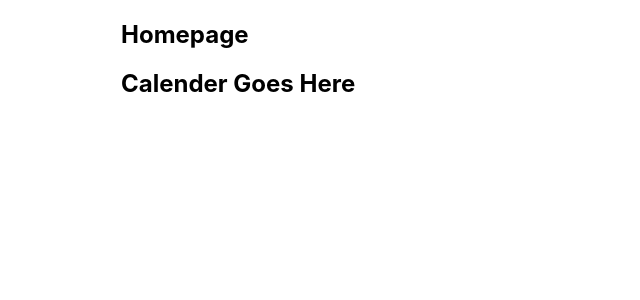
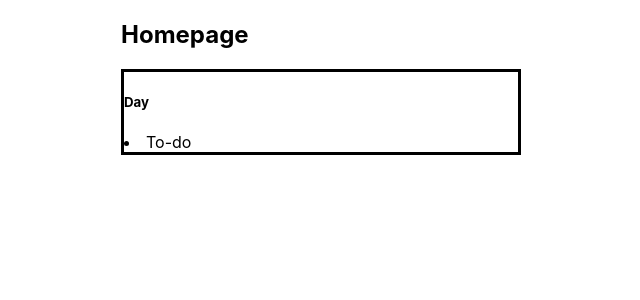
Before and after one commit to dfitzgerald7/calender-front-end, a React (Create React App) app: page / in a window 1280 px wide. Shown: the top 300 px of the page, without its empty margins (319-959 px from the left). Built offline with nearby package versions, Linux system fonts and the light colour scheme.

Commit message:
basic calender component

```diff
--- a/src/App.css
+++ b/src/App.css
@@ -7,3 +7,7 @@
   margin-left: auto;
   margin-right: auto;
 }
+
+.calendarComponent {
+  border-style: solid;
+}
--- a/src/App.js
+++ b/src/App.js
@@ -1,6 +1,6 @@
 import React from 'react';
 import Homepage from './components/Homepage'
-import CalenderContainer from './components/containers/CalenderContainer'
+import CalendarContainer from './components/containers/CalendarContainer'
 import './App.css';
 
 
@@ -8,7 +8,7 @@ function App() {
   return (
     <div className="appContainer">
       <Homepage />
-      <CalenderContainer/>
+      <CalendarContainer/>
     </div>
   );
 }
--- /dev/null
+++ b/src/components/containers/CalendarContainer.js
@@ -0,0 +1,13 @@
+import React, { Component } from 'react';
+import CalendarComponent from '../stateless/CalendarComponent'
+
+class CalendarContainer extends Component {
+
+    render(){
+        return (
+            <CalendarComponent />
+        )
+    }
+}
+
+export default CalendarContainer
--- a/src/components/containers/CalenderContainer.js
+++ /dev/null
@@ -1,12 +0,0 @@
-import React, { Component } from 'react';
-
-class CalenderContainer extends Component {
-
-    render(){
-        return (
-            <h2> Calender Goes Here</h2>
-        )
-    }
-}
-
-export default CalenderContainer
--- /dev/null
+++ b/src/components/stateless/CalendarComponent.js
@@ -0,0 +1,14 @@
+import React from 'react';
+
+const CalendarComponent = props => {
+    return (
+        <div className='calendarComponent'>
+            <h5>Day</h5>
+            <li className='events'>
+                To-do
+            </li>
+        </div>
+    )
+}
+
+export default CalendarComponent
```
Also changed, not shown: src/stateless/CalenderComponent.js (deleted, +0 -14 lines).
